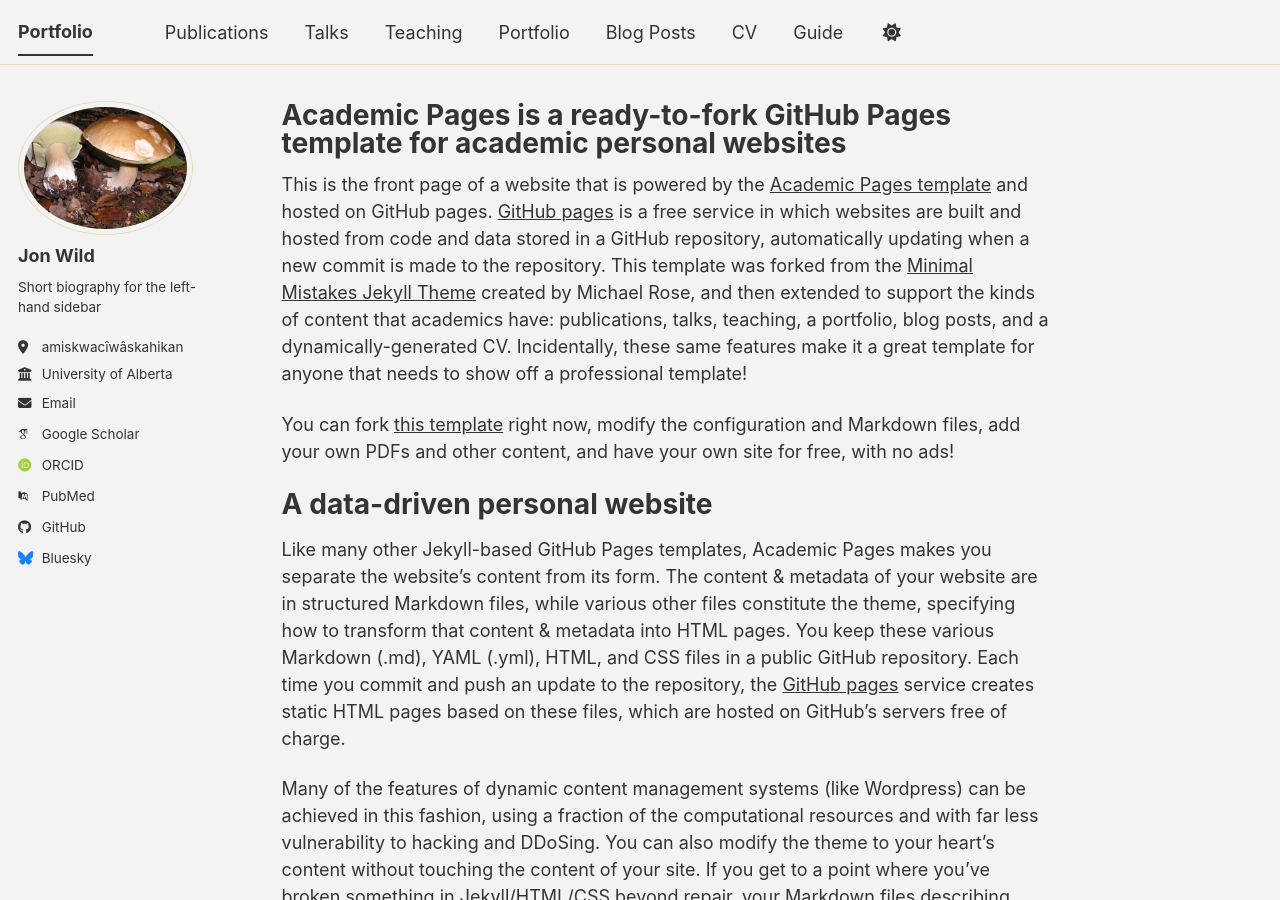
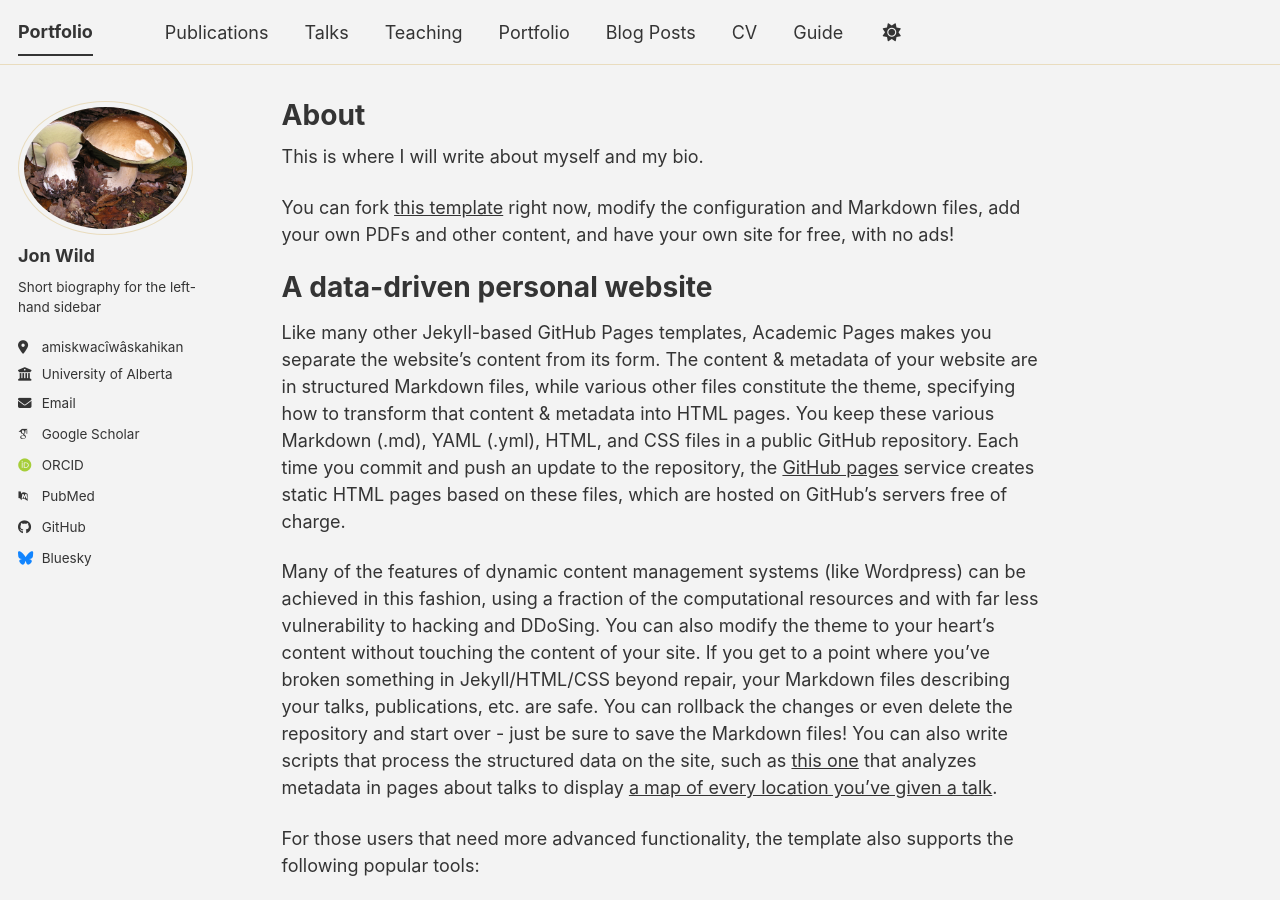
Before and after one commit to s1k1psso/About, a Jekyll site: the page built from _pages/about.md, in a window 1280 px wide and 900 px high. Built offline with Jekyll 4.4.1, drawn with Linux system fonts in a browser that asks for light colours; some web fonts are replaced; a script bundle is joined from its source files by our own code; library files that are not in the unit come from our copies.

Commit message:
Update about.md

```diff
--- a/_pages/about.md
+++ b/_pages/about.md
@@ -1,13 +1,13 @@
 ---
 permalink: /
-title: "Academic Pages is a ready-to-fork GitHub Pages template for academic personal websites"
+title: "About"
 author_profile: true
 redirect_from:
   - /about/
   - /about.html
 ---
 
-This is the front page of a website that is powered by the [Academic Pages template](https://github.com/academicpages/academicpages.github.io) and hosted on GitHub pages. [GitHub pages](https://pages.github.com) is a free service in which websites are built and hosted from code and data stored in a GitHub repository, automatically updating when a new commit is made to the repository. This template was forked from the [Minimal Mistakes Jekyll Theme](https://mmistakes.github.io/minimal-mistakes/) created by Michael Rose, and then extended to support the kinds of content that academics have: publications, talks, teaching, a portfolio, blog posts, and a dynamically-generated CV. Incidentally, these same features make it a great template for anyone that needs to show off a professional template!
+This is where I will write about myself and my bio.
 
  You can fork [this template](https://github.com/academicpages/academicpages.github.io) right now, modify the configuration and Markdown files, add your own PDFs and other content, and have your own site for free, with no ads!
 
```
